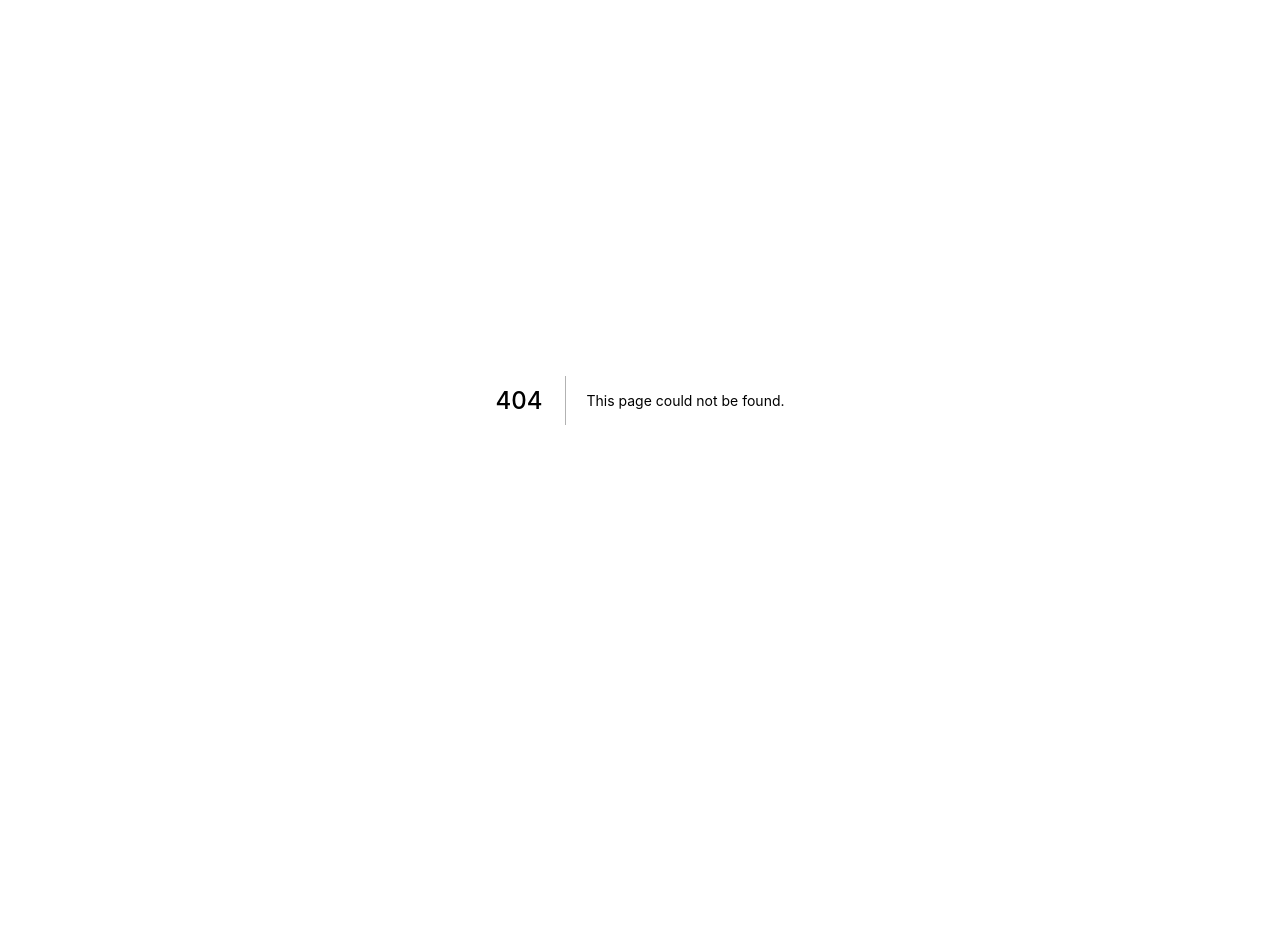
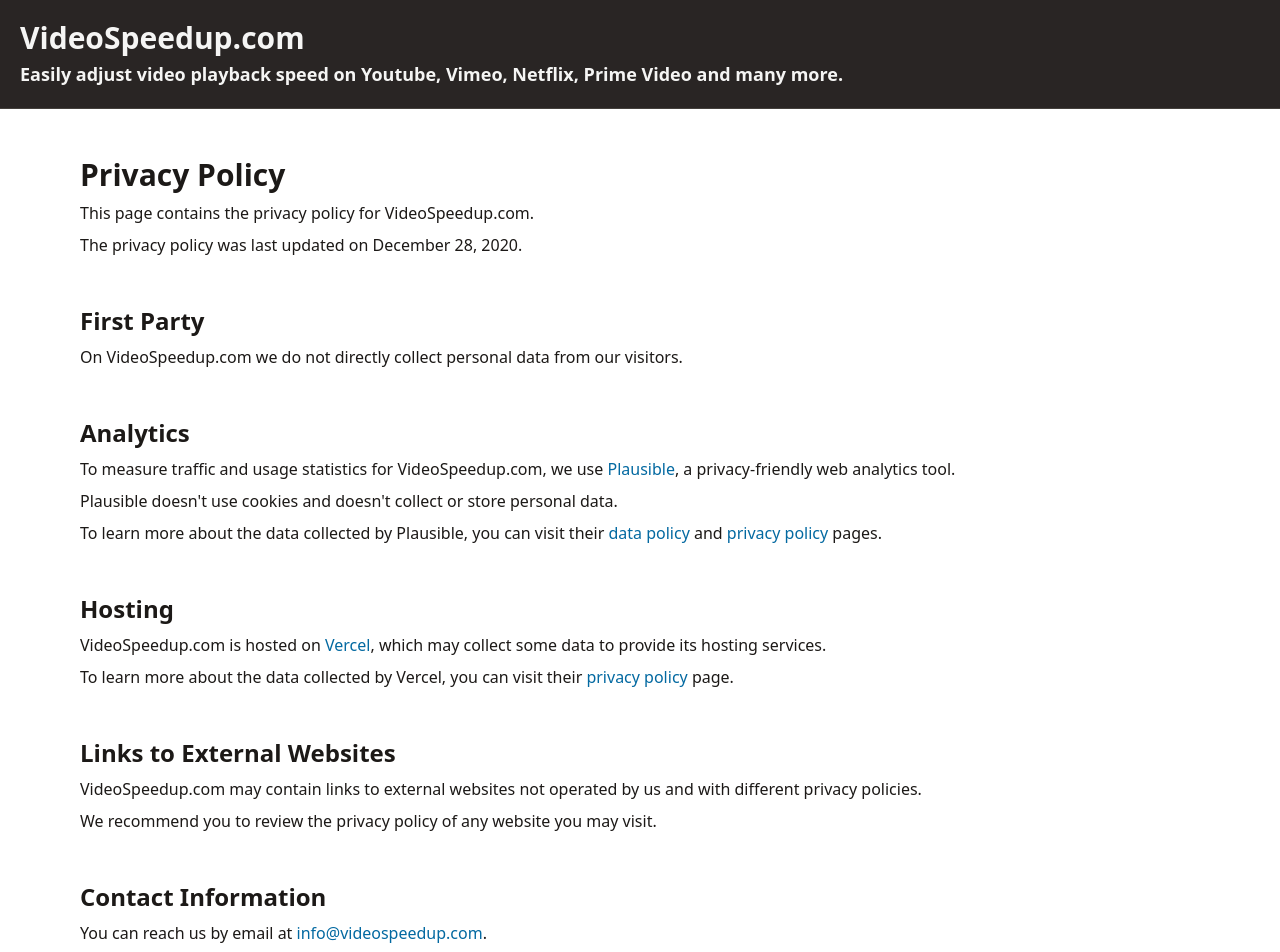
Before and after one commit to velut/videospeedup.com, a Next.js app: page /privacy in a window 1280 px wide. Before the commit this address had no page. Shown: the top 952 px of the page. Before the commit the page ends 800 px from the top, so only its background shows below. Built offline with nearby package versions, Linux system fonts and the light colour scheme.

Commit message:
feat: add privacy policy page

```diff
--- /dev/null
+++ b/src/pages/privacy.tsx
@@ -0,0 +1,147 @@
+import NextHead from 'next/head';
+import { A } from '../components/common/A';
+import { Layout } from '../components/common/Layout';
+
+export default function PrivacyPolicyPage() {
+    const pageTitle = 'Privacy Policy - VideoSpeedup.com';
+    const pageDescription = 'Privacy policy for VideoSpeedup.com';
+
+    return (
+        <>
+            <NextHead>
+                <title>{pageTitle}</title>
+                <meta name="description" content={pageDescription} />
+
+                <meta property="og:title" content={pageTitle} />
+                <meta property="og:description" content={pageDescription} />
+                <meta
+                    property="og:url"
+                    content="https://www.videospeedup.com/privacy"
+                />
+
+                <meta property="twitter:title" content={pageTitle} />
+                <meta
+                    property="twitter:description"
+                    content={pageDescription}
+                />
+            </NextHead>
+
+            <Layout>
+                <article className="space-y-12">
+                    <IntroSection />
+                    <FirstPartySection />
+                    <AnalyticsSection />
+                    <HostingSection />
+                    <LinksToExternalWebsitesSection />
+                    <ContactInformationSection />
+                </article>
+            </Layout>
+        </>
+    );
+}
+
+function IntroSection() {
+    return (
+        <section>
+            <h1>Privacy Policy</h1>
+
+            <p>This page contains the privacy policy for VideoSpeedup.com.</p>
+
+            <p>The privacy policy was last updated on December 28, 2020.</p>
+        </section>
+    );
+}
+
+function FirstPartySection() {
+    return (
+        <section>
+            <h2>First Party</h2>
+
+            <p>
+                On VideoSpeedup.com we do not directly collect personal data
+                from our visitors.
+            </p>
+        </section>
+    );
+}
+
+function AnalyticsSection() {
+    return (
+        <section>
+            <h2>Analytics</h2>
+
+            <p>
+                To measure traffic and usage statistics for VideoSpeedup.com, we
+                use <A href="https://plausible.io/">Plausible</A>, a
+                privacy-friendly web analytics tool.
+            </p>
+
+            <p>
+                Plausible doesn't use cookies and doesn't collect or store
+                personal data.
+            </p>
+
+            <p>
+                To learn more about the data collected by Plausible, you can
+                visit their{' '}
+                <A href="https://plausible.io/data-policy">data policy</A> and{' '}
+                <A href="https://plausible.io/privacy">privacy policy</A> pages.
+            </p>
+        </section>
+    );
+}
+
+function HostingSection() {
+    return (
+        <section>
+            <h2>Hosting</h2>
+
+            <p>
+                VideoSpeedup.com is hosted on{' '}
+                <A href="https://vercel.com/">Vercel</A>, which may collect some
+                data to provide its hosting services.
+            </p>
+
+            <p>
+                To learn more about the data collected by Vercel, you can visit
+                their{' '}
+                <A href="https://vercel.com/legal/privacy-policy">
+                    privacy policy
+                </A>{' '}
+                page.
+            </p>
+        </section>
+    );
+}
+
+function LinksToExternalWebsitesSection() {
+    return (
+        <section>
+            <h2>Links to External Websites</h2>
+
+            <p>
+                VideoSpeedup.com may contain links to external websites not
+                operated by us and with different privacy policies.
+            </p>
+
+            <p>
+                We recommend you to review the privacy policy of any website you
+                may visit.
+            </p>
+        </section>
+    );
+}
+
+function ContactInformationSection() {
+    return (
+        <section>
+            <h2>Contact Information</h2>
+
+            <p>
+                You can reach us by email at{' '}
+                <A href="mailto:info@videospeedup.com">info@videospeedup.com</A>
+                .
+            </p>
+        </section>
+    );
+}
```
